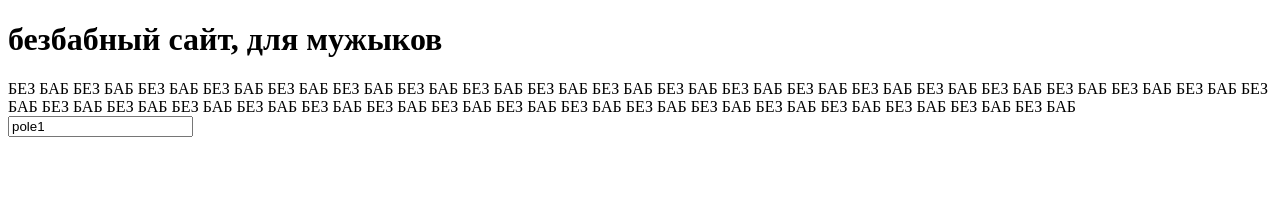
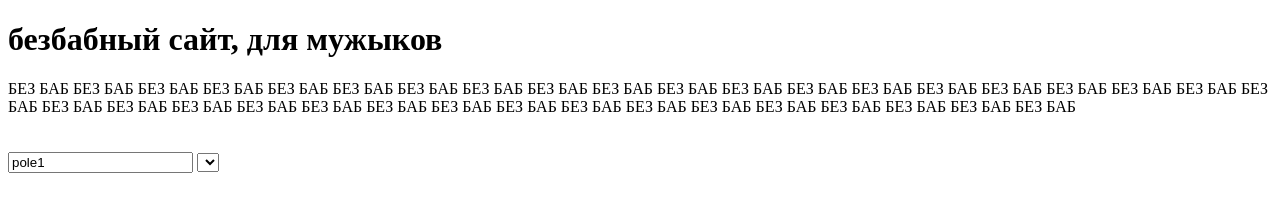
Before and after one commit to ldv-thirteen/ldv-thirteen.github.io, a plain HTML site: page index.html in a window 1280 px wide. Drawn offline with Linux system fonts and the light colour scheme.

Commit message:
Add files via upload

```diff
--- a/index.html
+++ b/index.html
@@ -14,8 +14,15 @@
 БЕЗ БАБ           БЕЗ БАБ            БЕЗ БАБ         БЕЗ БАБ   БЕЗ БАБ           БЕЗ БАБ
 БЕЗ БАБ           БЕЗ БАБ БЕЗ БАБ    БЕЗ БАБ         БЕЗ БАБ  БЕЗ БАБ             БЕЗ БАБ
       </div>
+      <br> <br>
    <form >
    <input type="text" value="pole1">
+   <select>
+     <option value="*"></option>
+     <option value="/"></option>
+     <option value="-"></option>
+     <option value="+"></option>
+   </select>
   </form>
   </body>
 </html>
```
